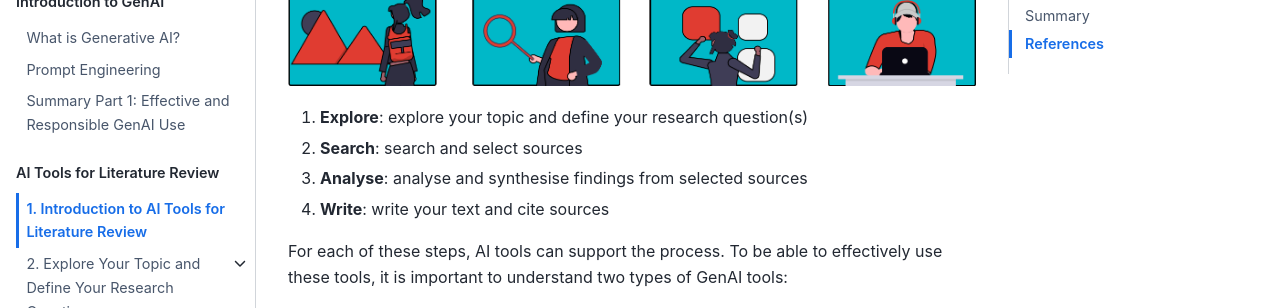
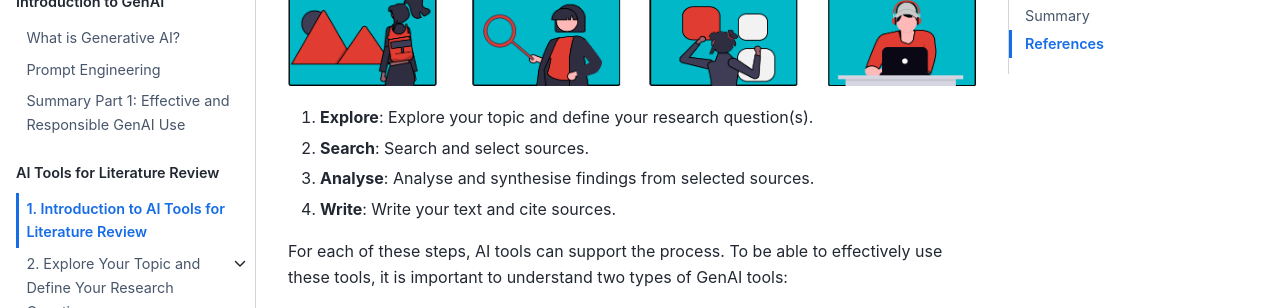
Before and after one commit to lwalma/ai-lit-review, a Jupyter Book: the page built from book/part2/1-introduction-ai-tools.md, in a window 1280 px wide and 1400 px high, scrolled down 247 px. Shown: the part 153-461 px from the top of the window. Built offline with Jupyter Book 1.0.4 settings and Sphinx 7.4.7 and the Sphinx Book theme 1.1.4, drawn with Linux system fonts in a browser that asks for light colours; comment, search, counter and statistics services are not loaded; some of the changed text lies outside the part shown.

Commit message:
Update 1-introduction-ai-tools.md

````diff
--- a/book/part2/1-introduction-ai-tools.md
+++ b/book/part2/1-introduction-ai-tools.md
@@ -6,10 +6,10 @@ During the literature review process, there are multiple steps where you will wo
 
 ![Overview of the Literature Review process](overview-lit-review.png)
 
-1. **Explore**: explore your topic and define your research question(s)
-2. **Search**: search and select sources
-3. **Analyse**: analyse and synthesise findings from selected sources
-4. **Write**: write your text and cite sources
+1. **Explore**: Explore your topic and define your research question(s).
+2. **Search**: Search and select sources.
+3. **Analyse**: Analyse and synthesise findings from selected sources.
+4. **Write**: Write your text and cite sources.
 
 For each of these steps, AI tools can support the process. To be able to effectively use these tools, it is important to understand two types of GenAI tools:
 - General tools
@@ -31,7 +31,7 @@ Depending on which task you need to perform for a literature review, you might n
 
 Some AI tools (both general and academic tools) allow you to work on specific documents you upload to a server or host on your computer. These tools are called **local-input tools**. Examples include NotebookLM, ChatPDF and ASReview. Local-input tools work well when you have specific sources you want to study, and can summarise specific information and extract the details. You can also upload specific documents to a general tool for analysis, but because they draw from their extensive knowledge base, the output the model provides can be less specific. In a tool that is designed to work with the sources you put in, you often have more control over the output.
 
-```{admonition} Uploading documents to AI tools
+```{admonition} Uploading Documents to AI Tools
 :class: warning
 Be mindful of the information you upload to AI tools: it is not allowed to upload sensitive or copyrighted materials into AI tools connected to servers. This is because it is unclear where the information you upload will end up. Things like uploading an academic article to NotebookLM to summarise or create a podcast, having ChatGPT analyse data you gathered in interviews or sharing someone's preliminary research ideas with Claude are generally not allowed, unless you have written permission from the authors or participants. Alternatively, you could consider using tools that run locally on your computer, like ASreview or Ollama.
 ```
````
Also changed, not shown: other parts of book/part2/1-introduction-ai-tools.md (+1 -1 lines).
